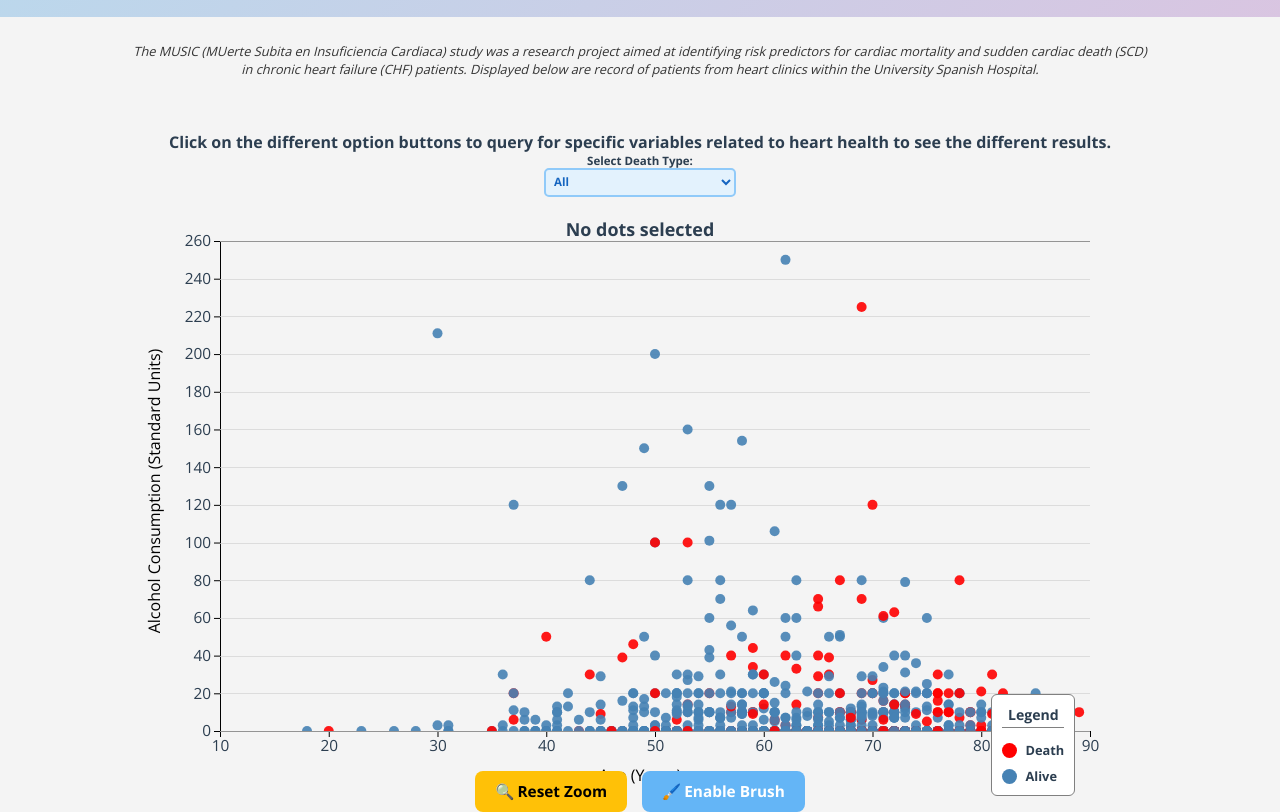
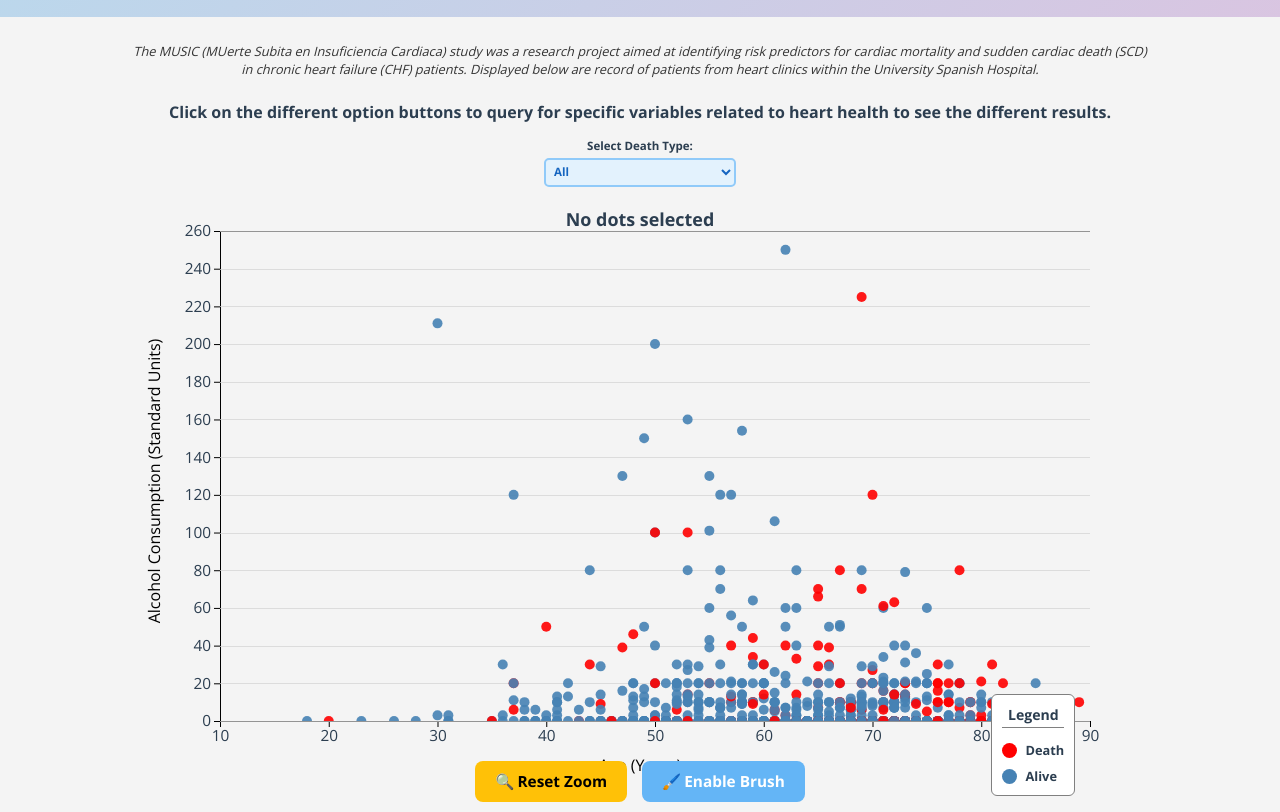
Before and after one commit to nadang18/Interactive-Cardio-Health-Analysis, a plain HTML site: page index.html in a window 1280 px wide. Shown: the part 66-878 px from the top of the page. Drawn offline with nearby package versions, Linux system fonts and the light colour scheme; a web font is replaced by a local one.

Commit message:
Update style.css

```diff
--- a/style.css
+++ b/style.css
@@ -54,7 +54,7 @@ p {
 
 /* Larger Margin Text */
 .large-margin-top {
-    margin-top: 40px;
+    margin-top: 10px;
     font-weight: 700;
     color: #2c3e50;
 }
@@ -319,6 +319,7 @@ label[for="death-filter"], #death-filter {
   font-size: 0.9vw; /* Slightly smaller font size */
   font-weight: bold;
   color: #2c3e50; /* Dark gray color for text */
+  margin-top: 15px;
 }
 
 /* Style the dropdown menu */
@@ -328,7 +329,8 @@ label[for="death-filter"], #death-filter {
   border-radius: 5px;
   background-color: #E3F2FD; /* Very light blue background */
   color: #1565C0; /* Darker blue text for contrast */
-  outline: none; /* Remove default outline */
+  outline: none;
+  margin-top: 5px; /* Remove default outline */
 }
 
 /* Change background color on focus */
```
